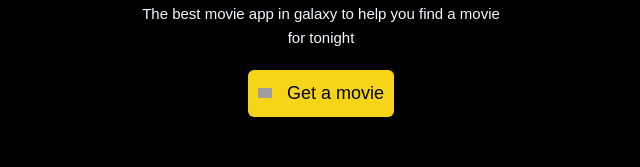
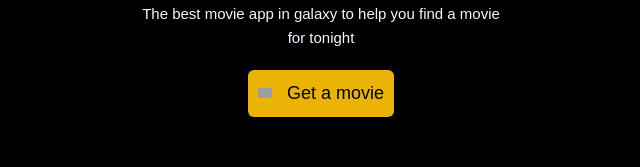
Before and after one commit to sofiagalkina/movie-app, a Next.js app: page / in a window 1280 px wide. Shown: the part 387-554 px from the top of the page, without its empty margins (319-959 px from the left). Built offline with nearby package versions, Linux system fonts and the light colour scheme; grey boxes are pictures that could not be loaded.

Commit message:
more things pulled from API

```diff
--- a/components/Button.jsx
+++ b/components/Button.jsx
@@ -56,7 +56,7 @@ const Button = ({text = "Get a movie", cn = "", className = "" }) => {
         className={`${style.update} ${cn} ${className}`}
         onClick={!loading ? handleClick : null}
         style={{
-            backgroundColor: loading ? "#c8c8c8" : "#f6d518",
+            backgroundColor: loading ? "#c8c8c8" : "#ebb305",
             cursor: loading ? "not-allowed" : "pointer",
             opacity: 1,
             transition: "background-color 0.3s ease"
--- a/src/app/[id]/page.js
+++ b/src/app/[id]/page.js
@@ -50,8 +50,8 @@ const MoviePage = () => {
             <h1 className="text-white text-2xl font-bold mt-20">{movie.primaryTitle}</h1>
             <div className="flex flex-wrap gap-3">
                 <span className="bg-yellow-500 text-black rounded-lg px-2">IMDb</span>
-                <span className="text-white"> {movie.averageRating}</span>
-                <span className="text-white"> {`Rated ${movie.contentRating}`}</span>
+                <span className="text-white"> { `${movie.averageRating} / 10`}</span>
+                <span className="text-white"> {movie.contentRating}</span>
             </div>
             <div className="relative w-full">
             <Image className="movie-image" width={300} height={550}  src={movie.primaryImage} alt="Official Movie Picture from Amazon"/>
@@ -60,6 +60,7 @@ const MoviePage = () => {
             <div>
                 <span className="text-white"> {movie.startYear}</span>
                 <span className="text-white"> { `${Math.floor(movie.runtimeMinutes / 60)} hr ${movie.runtimeMinutes % 60} m`}</span>
+
             </div>
 
 
@@ -69,6 +70,8 @@ const MoviePage = () => {
                  {genre}
              </span>
                 ))}
+
+
             </div>
 
 
--- a/src/app/page.js
+++ b/src/app/page.js
@@ -27,7 +27,7 @@ export default function Home() {
 
 
 
-      <Button cn={styles.update} />
+      <Button  cn={styles.update}  />
 
 
 
--- a/styles/Index.module.css
+++ b/styles/Index.module.css
@@ -33,7 +33,7 @@ body{
 }
 
 .update{
-
+    background-color: #ebb305;
     padding: 10px;
     display: flex;
     align-items: center;
```
